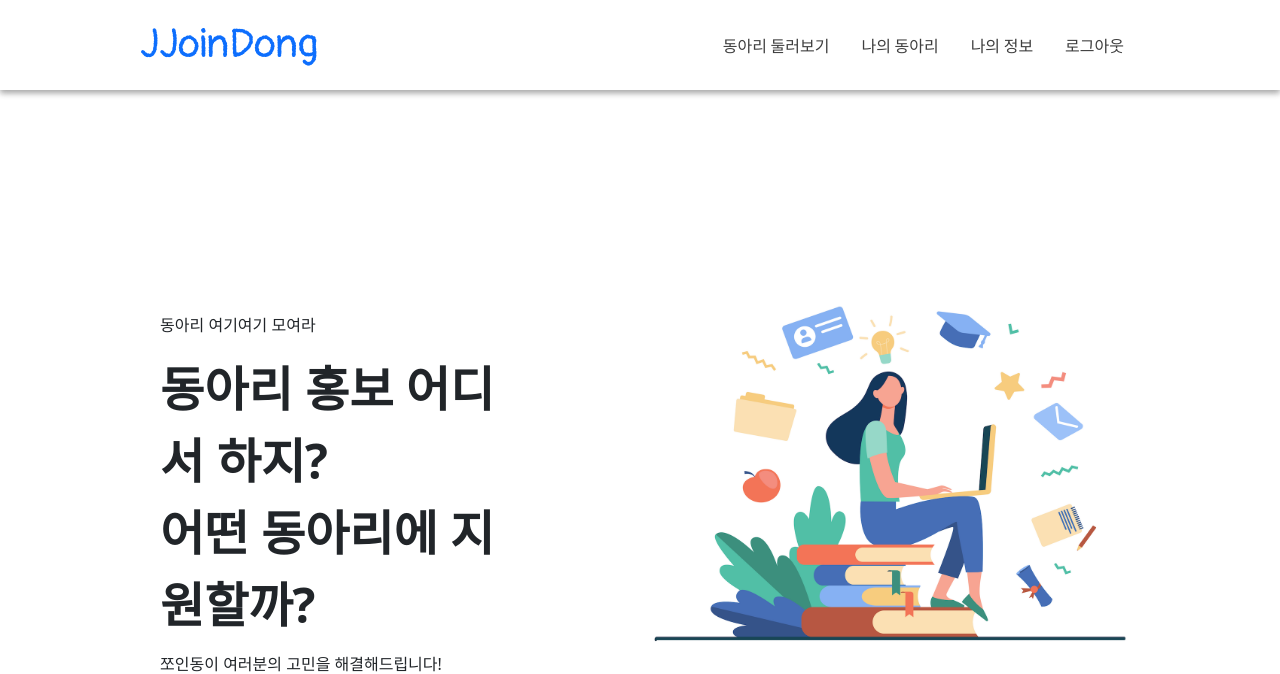
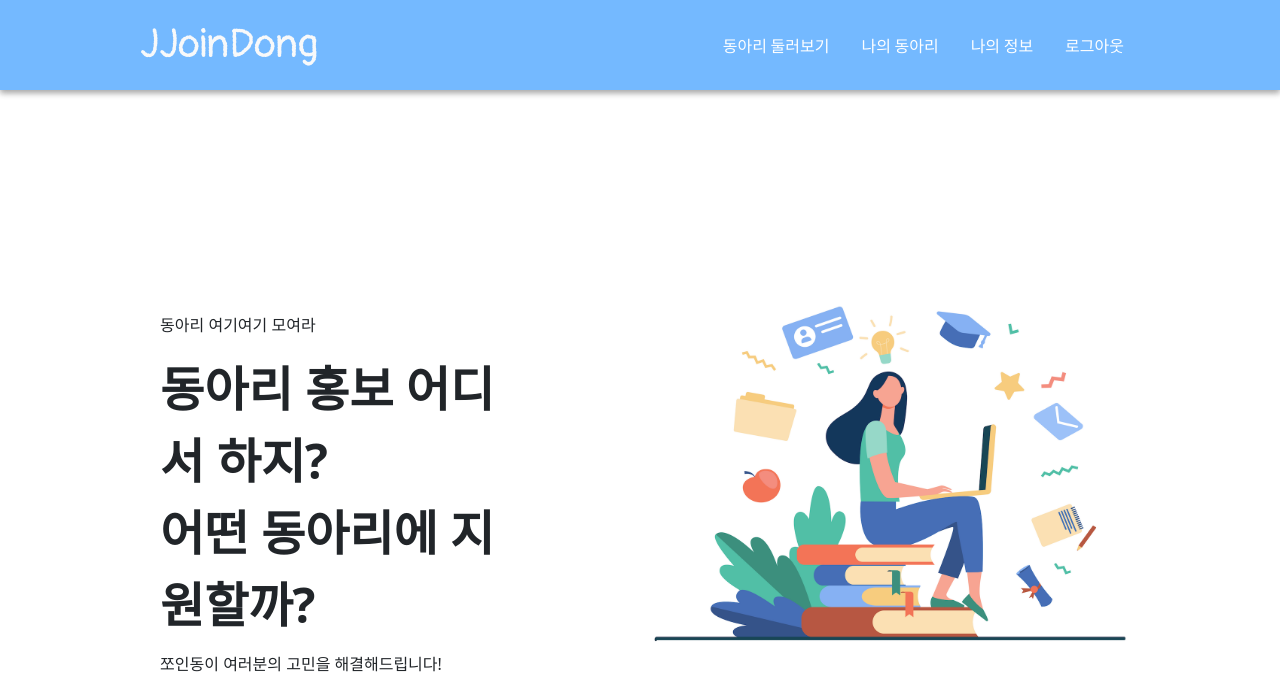
Before and after one commit to julianne03/Joindong, a Django app: page /jd/ in a window 1280 px wide. Shown: the top 674 px of the page. Run offline with Django 3.2, Linux system fonts and the light colour scheme.

Commit message:
jd/urls club_list

```diff
--- a/jd/urls.py
+++ b/jd/urls.py
@@ -5,5 +5,6 @@ from jd import views
 app_name = 'jd'
 
 urlpatterns = [
-    path('', views.index, name='index')
+    path('', views.index, name='index'),
+    path('/club_list', views.club_list, name='club_list'),
 ]
--- a/templates/jd/index.html
+++ b/templates/jd/index.html
@@ -17,7 +17,7 @@
                 <span style="font-weight: 100">여러 동아리들을 둘러보고 함께하고 싶은 동아리를 택해 신청해보세요!</span>
             </div>
             <div class="btn-group">
-                <button type="button" style="width:150px; background-color: #74b9ff; margin-right: 10px">동아리 만들기</button>
+                <button type="button" style="width:150px; background-color: #74b9ff; margin-right: 10px"><a style="text-decoration: none; color: white" href="{% url 'jd:club_list' %}">동아리 만들기</a></button>
                 <button type="button" style="width:170px; background-color: #ff7675;">동아리 둘러보기</button>
             </div>
         </div>
--- a/templates/navbar.html
+++ b/templates/navbar.html
@@ -1,6 +1,6 @@
-<nav class="navbar navbar-expand-lg navbar-light" style="background-color: white; height:90px; box-shadow: 0 3px 6px rgba(0,0,0,0.16), 0 3px 6px rgba(0,0,0,0.23);">
+<nav class="navbar navbar-expand-lg navbar-light" style="background-color: #74b9ff; height:90px; box-shadow: 0 3px 6px rgba(0,0,0,0.16), 0 3px 6px rgba(0,0,0,0.23);">
   <div class="container-fluid" style="margin-left: 10%; margin-right: 10%">
-      <a class="navbar-brand" href="#"><span class="text-primary fs-1" style="font-family: 'Pangolin', cursive;">JJoinDong</span></a>
+      <a class="navbar-brand" href="/jd"><span class="text-light fs-1" style="font-family: 'Pangolin', cursive;">JJoinDong</span></a>
     <button class="navbar-toggler" type="button" data-bs-toggle="collapse" data-bs-target="#navbarSupportedContent" aria-controls="navbarSupportedContent" aria-expanded="false" aria-label="Toggle navigation">
       <span class="navbar-toggler-icon"></span>
     </button>
@@ -9,16 +9,16 @@
       </ul>
         <ul class="nav justify-content-end">
           <li class="nav-item">
-              <a class="nav-link" aria-current="page" href="#"><span style="color: #3e3e3e; font-family: 'Noto Sans KR', sans-serif; font-weight: 500">동아리 둘러보기</span></a>
+              <a class="nav-link" aria-current="page" href="{% url 'jd:club_list' %}"><span style="color: white; font-family: 'Noto Sans KR', sans-serif; font-weight: 500">동아리 둘러보기</span></a>
           </li>
           <li class="nav-item">
-              <a class="nav-link" href="#"><span style="color: #3e3e3e; font-family: 'Noto Sans KR', sans-serif; font-weight: 500">나의 동아리</span></a>
+              <a class="nav-link" href="#"><span style="color: white; font-family: 'Noto Sans KR', sans-serif; font-weight: 500">나의 동아리</span></a>
           </li>
           <li class="nav-item">
-              <a class="nav-link" href="#"><span style="color: #3e3e3e; font-family: 'Noto Sans KR', sans-serif; font-weight: 500">나의 정보</span></a>
+              <a class="nav-link" href="#"><span style="color: white; font-family: 'Noto Sans KR', sans-serif; font-weight: 500">나의 정보</span></a>
           </li>
           <li class="nav-item">
-              <a class="nav-link" href="#"><span style="color: #3e3e3e; font-family: 'Noto Sans KR', sans-serif; font-weight: 500">로그아웃</span></a>
+              <a class="nav-link" href="#"><span style="color: white; font-family: 'Noto Sans KR', sans-serif; font-weight: 500">로그아웃</span></a>
           </li>
         </ul>
     </div>
```
